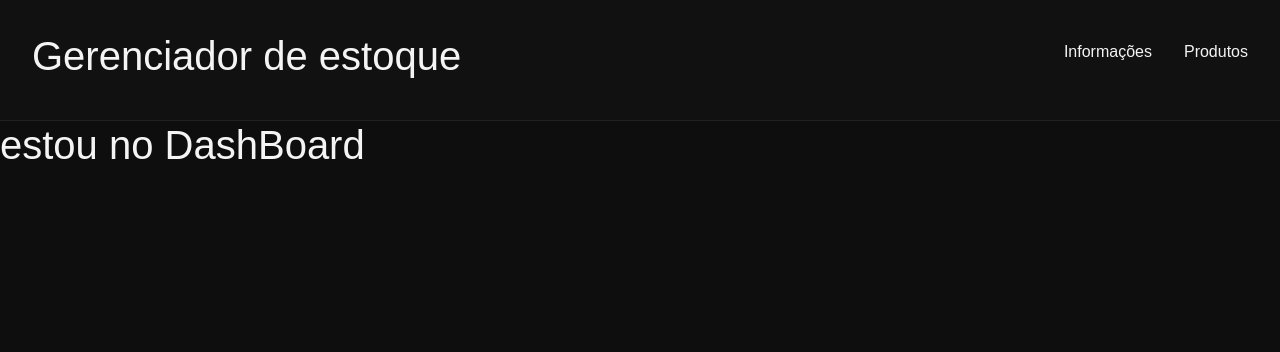
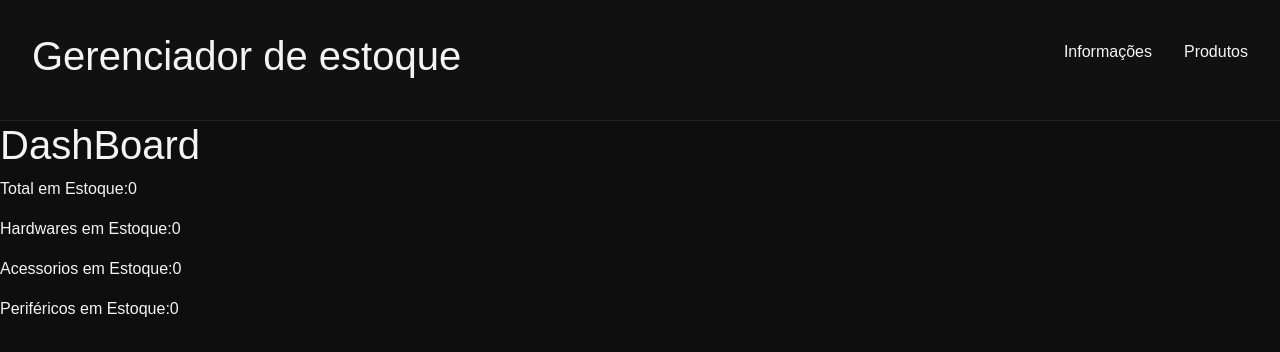
Before and after one commit to leonardovaloess/app-gestor-de-estoque, a React (Vite) app in the folder Gestor-de-estoque/: page / in a window 1280 px wide. Shown: the top 352 px of the page. Built offline with nearby package versions, Linux system fonts and the light colour scheme; no server answers.

Commit message:
atualizando dashboard

```diff
--- /dev/null
+++ b/Gestor-de-estoque/contexts/DashboardContext.js
@@ -0,0 +1,5 @@
+import { createContext } from "react";
+
+const DashboardContext = createContext()
+
+export default DashboardContext
--- a/Gestor-de-estoque/index.html
+++ b/Gestor-de-estoque/index.html
@@ -11,7 +11,7 @@
     />
     <meta name="viewport" content="width=device-width, initial-scale=1.0" />
     <link rel="stylesheet" href="https://cdn.jsdelivr.net/npm/bootstrap-icons@1.11.3/font/bootstrap-icons.min.css">
-    <title>Vite + React</title>
+    <title>Gestão de estoque</title>
   </head>
   <body>
     <div id="root"></div>
--- /dev/null
+++ b/Gestor-de-estoque/src/components - dashboard/InStock.jsx
@@ -0,0 +1,33 @@
+import { useContext, useEffect, useState } from "react";
+import DashboardContext from "../../contexts/DashboardContext";
+
+// PRODUTOS EM ESTOQUE, POR DIVISÕES
+export default function InStock() {
+  const { products } = useContext(DashboardContext);
+  const hardwareProdcuts = products.filter(
+    (product) => product.tipo === "hardware"
+  );
+  const perifericoProdcuts = products.filter(
+    (product) => product.tipo === "periférico"
+  );
+  const acessoriosProducts = products.filter(
+    (product) => product.tipo === "acessorios"
+  );
+
+  return (
+    <div className="instock-container">
+      <div>
+        <p>Total em Estoque:{products.length}</p>
+      </div>
+      <div>
+        <p>Hardwares em Estoque:{hardwareProdcuts.length}</p>
+      </div>
+      <div>
+        <p>Acessorios em Estoque:{acessoriosProducts.length}</p>
+      </div>
+      <div>
+        <p>Periféricos em Estoque:{perifericoProdcuts.length}</p>
+      </div>
+    </div>
+  );
+}
--- a/Gestor-de-estoque/src/components/DeleteButton.jsx
+++ b/Gestor-de-estoque/src/components/DeleteButton.jsx
@@ -19,7 +19,7 @@ export default function DeleteButton({ id_to_delete }) {
     }
   };
 
-  return <button className="icons-btn deletebtn" onClick={() => deleteProduct(id_to_delete)}><i class="bi bi-trash3-fill"></i></button>
+  return <button className="icons-btn deletebtn" onClick={() => deleteProduct(id_to_delete)}><i className="bi bi-trash3-fill"></i></button>
 
 
 }
--- a/Gestor-de-estoque/src/components/Table.jsx
+++ b/Gestor-de-estoque/src/components/Table.jsx
@@ -7,7 +7,7 @@ export default function Table() {
   const { products } = useContext(ProductContext);
 
   return (
-    <table >
+    <table>
       <thead>
         <tr>
           <th scope="col">Nome</th>
@@ -35,12 +35,14 @@ export default function Table() {
                 className="icons-btn"
                 data-bs-target={`#edit-modal-${product.id}`}
               >
-                <i class="bi bi-pencil-square"></i>
+                <i className="bi bi-pencil-square"></i>
               </button>
               <Modal product={product} />
             </td>
             <td>
-              <button className="icons-btn verbt"><i class="bi bi-eye-fill"></i></button>
+              <button className="icons-btn verbt">
+                <i className="bi bi-eye-fill"></i>
+              </button>
             </td>
           </tr>
         ))}
--- a/Gestor-de-estoque/src/pages/Dashboard.jsx
+++ b/Gestor-de-estoque/src/pages/Dashboard.jsx
@@ -1,7 +1,32 @@
+import { useContext, useState } from "react";
+import DashboardContext from "../../contexts/DashboardContext";
+import InStock from "../components - dashboard/InStock";
+import { useEffect } from "react";
+import axios from "axios";
+
 export default function Dashboard() {
+  const [products, setProducts] = useState([]);
+
+  const fetchProducts = async () => {
+    try {
+      const response = await axios.get("http://localhost:3000/products");
+      setProducts(response.data);
+    } catch (error) {
+      console.log("erro ao fazer a req GET: ", error);
+    }
+  };
+
+  useEffect(() => {
+    fetchProducts();
+  }, []);
+
+  // console.log(products);
   return (
-    <div>
-        <h1>estou no DashBoard</h1>
+    <div className="dashboard-container">
+      <h1>DashBoard</h1>
+      <DashboardContext.Provider value={{products, fetchProducts}}>
+        <InStock />
+      </DashboardContext.Provider>
     </div>
   );
 }
```
Also changed, not shown: 2 other files (tests, documents, lock files or other folders).
